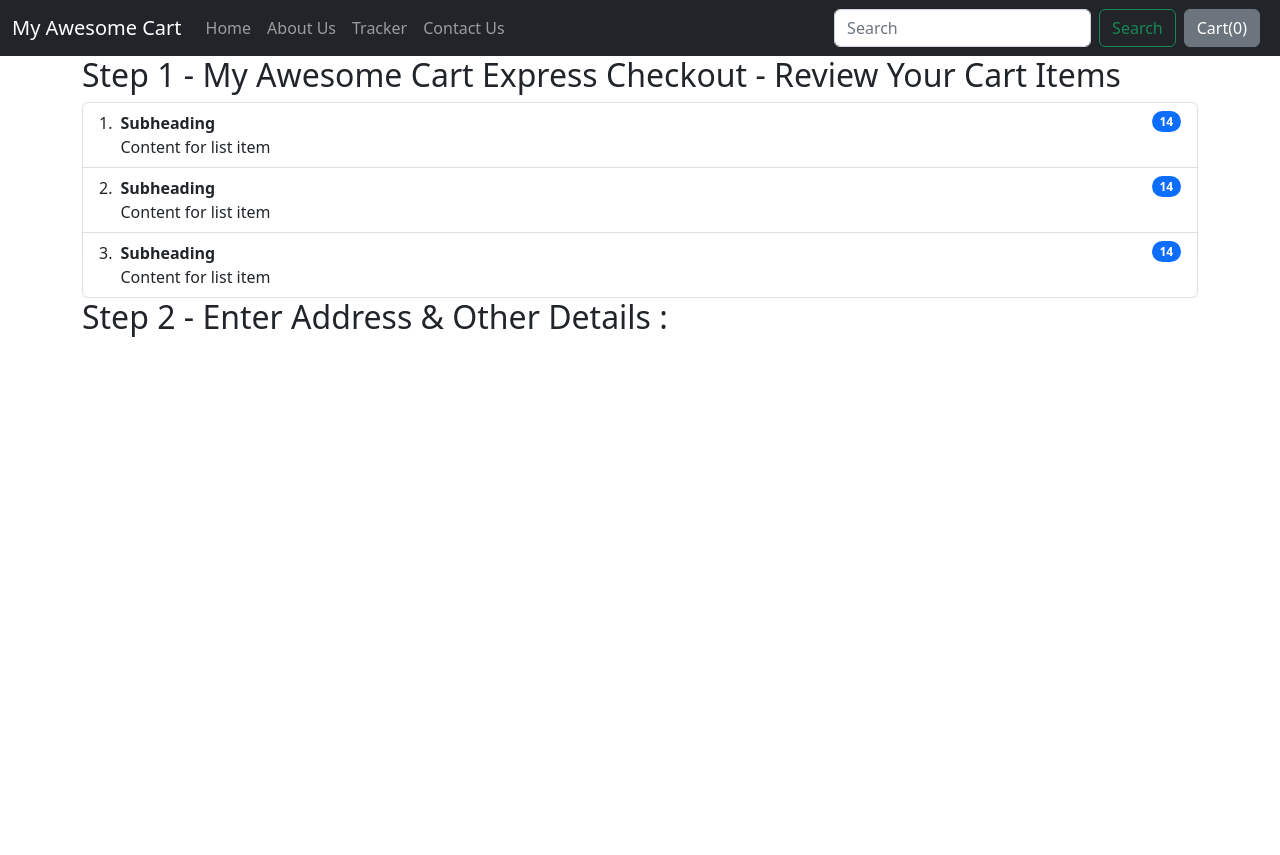
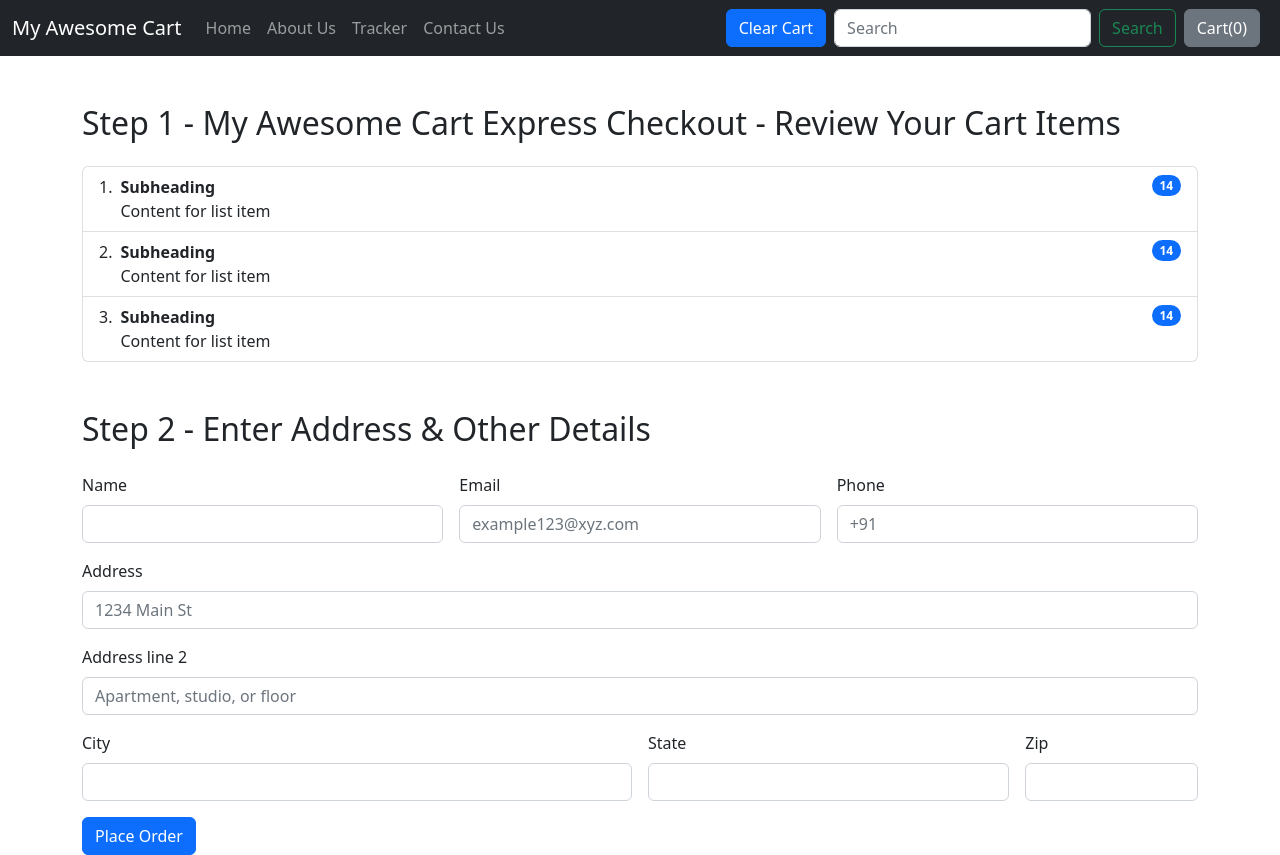
Before and after one commit to sohamw03/MyAwesomeCart, a Django app: page /shop/checkout/ in a window 1280 px wide. Before the commit the page ends 337 px from the top, so only its background shows below. Run offline with Django 4.2, Linux system fonts and the light colour scheme; some libraries are stand-ins or nearby versions.

Commit message:
Add clear cart button on navbar and checkout page framework.

```diff
--- a/mac/shop/templates/shop/basic.html
+++ b/mac/shop/templates/shop/basic.html
@@ -43,6 +43,7 @@
                         <a class="nav-link " aria-current="page" href="/shop/contact" id="contact">Contact Us</a>
                     </li>
                 </ul>
+                <button onclick='clearCart();' class='btn btn-primary mx-2' id='clearCart'>Clear Cart</button>
                 <form class="d-flex" role="search">
                     <input class="form-control me-2" type="search" placeholder="Search" aria-label="Search">
                     <button class="btn btn-outline-success" type="submit">Search</button>
--- a/mac/shop/templates/shop/checkout.html
+++ b/mac/shop/templates/shop/checkout.html
@@ -3,9 +3,9 @@
 {% block title %}Checkout - My Awesome Cart{% endblock %}
 {% block body %}
 <div class="container">
-    <div class="col">
+    <div class="col mt-5">
         <h2>Step 1 - My Awesome Cart Express Checkout - Review Your Cart Items</h2>
-        <div id="items">
+        <div id="items" style="margin-top: 1.5rem;">
             <ol class="list-group list-group-numbered">
                 <li class="list-group-item d-flex justify-content-between align-items-start">
                     <div class="ms-2 me-auto">
@@ -31,9 +31,45 @@
             </ol>
         </div>
     </div>
-    <div class="col">
-        <h2>Step 2 - Enter Address & Other Details : </h2>
-
+    <div class="col mt-5">
+        <h2>Step 2 - Enter Address & Other Details</h2>
+        <form class="row g-3 mt-2">
+            <div class="col-md-4">
+                <label for="name" class="form-label">Name</label>
+                <input type="text" class="form-control" id="name">
+            </div>
+            <div class="col-md-4">
+                <label for="inputEmail4" class="form-label">Email</label>
+                <input type="email" class="form-control" id="inputEmail4" placeholder="example123@xyz.com">
+            </div>
+            <div class="col-md-4">
+                <label for="inputPhone" class="form-label">Phone</label>
+                <input type="tel" class="form-control" id="inputPhone" placeholder="+91">
+            </div>
+            <div class="col-12">
+                <label for="inputAddress" class="form-label">Address</label>
+                <input type="text" class="form-control" id="inputAddress" placeholder="1234 Main St">
+            </div>
+            <div class="col-12">
+                <label for="inputAddress2" class="form-label">Address line 2</label>
+                <input type="text" class="form-control" id="inputAddress2" placeholder="Apartment, studio, or floor">
+            </div>
+            <div class="col-md-6">
+                <label for="inputCity" class="form-label">City</label>
+                <input type="text" class="form-control" id="inputCity">
+            </div>
+            <div class="col-md-4">
+                <label for="inputState" class="form-label">State</label>
+                <input type="text" class="form-control" id="inputState">
+            </div>
+            <div class="col-md-2">
+                <label for="inputZip" class="form-label">Zip</label>
+                <input type="text" class="form-control" id="inputZip">
+            </div>
+            <div class="col-12">
+                <button type="submit" class="btn btn-primary">Place Order</button>
+            </div>
+        </form>
     </div>
 </div>
 {% endblock %}
--- a/mac/shop/templates/shop/index.html
+++ b/mac/shop/templates/shop/index.html
@@ -130,7 +130,7 @@
 			popStr = popStr + document.getElementById("name" + item).innerHTML + " Qty : " + cart[item] + "<br>";
 			i = i + 1;
 		}
-		popStr = popStr + "<div><a href='/shop/checkout' class='btn btn-primary' id='checkout'>Checkout</a><a onclick='clearCart()' class='btn btn-primary' id='clearCart'>Clear Cart</a></div>";
+		popStr = popStr + "<div><a href='/shop/checkout' class='btn btn-primary' id='checkout' style='margin-right:4px;'>Checkout</a><a onclick='clearCart()' class='btn btn-primary' id='clearCart'>Clear Cart</a></div>";
 		document.getElementById("popcart").setAttribute("data-bs-content", popStr);
 		$('#popcart').popover('dispose');
 		popcart = new bootstrap.Popover($('#popcart'));
```
Also changed, not shown: mac/db.sqlite3.
